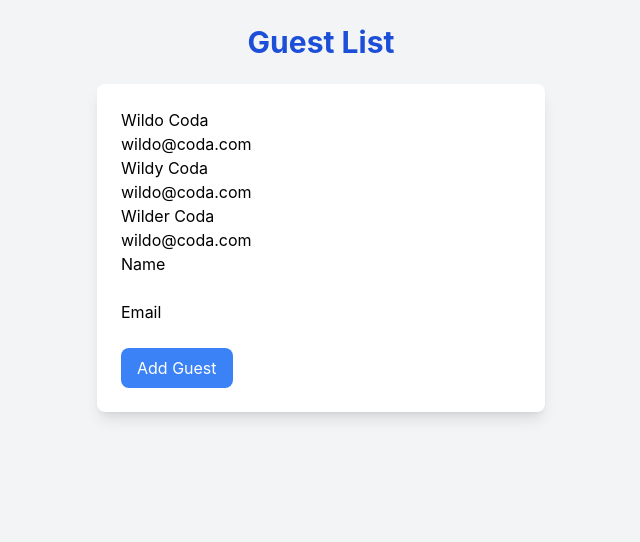
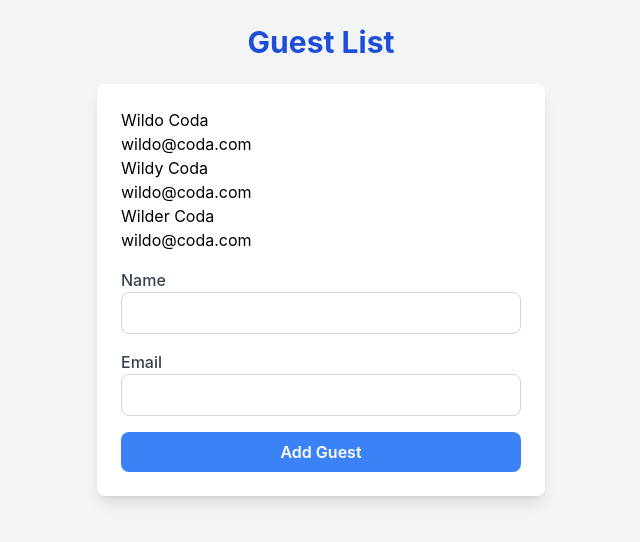
Before and after one commit to reMRKableDev/react-context-intro, a React (Create React App) app: page / in a window 1280 px wide. Shown: the top 542 px of the page, without its empty margins (319-959 px from the left). Built offline with nearby package versions, Linux system fonts and the light colour scheme.

Commit message:
feat(Form.js): add tailwind styling

```diff
--- a/src/components/Form.js
+++ b/src/components/Form.js
@@ -4,33 +4,44 @@ import { GuestContext } from "../contexts/GuestContext";
 export default class Form extends Component {
   render() {
     return (
-      // reading the context
       <GuestContext.Consumer>
         {(guestContext) => {
-          // extracting context values
           const { name, email, handleInputChange, handleSubmitForm } =
             guestContext;
 
           return (
-            <form onSubmit={handleSubmitForm}>
-              <label htmlFor="name">Name</label> <br />
+            <form
+              onSubmit={handleSubmitForm}
+              className="flex flex-col gap-4 mt-4"
+            >
+              <div>
+                <label htmlFor="name" className="text-gray-700 font-medium">
+                  Name
+                </label>
                 <input
                   type="text"
                   name="name"
                   value={name}
                   onChange={handleInputChange}
+                  className="w-full px-3 py-2 border border-gray-300 rounded-lg focus:ring-2 focus:ring-blue-500"
                 />
-              <br />
-              <label htmlFor="email">Email</label> <br />
+              </div>
+
+              <div>
+                <label htmlFor="email" className="text-gray-700 font-medium">
+                  Email
+                </label>
                 <input
                   type="text"
                   name="email"
                   value={email}
                   onChange={handleInputChange}
+                  className="w-full px-3 py-2 border border-gray-300 rounded-lg focus:ring-2 focus:ring-blue-500"
                 />
-              <br />
+              </div>
+
               <button
-                className="px-4 py-2 bg-blue-500 text-white rounded-lg hover:bg-blue-600"
+                className="w-full py-2 bg-blue-500 text-white font-semibold rounded-lg hover:bg-blue-600 transition duration-300"
                 type="submit"
               >
                 Add Guest
```
Lines whose indentation alone changed are shown as unchanged.
